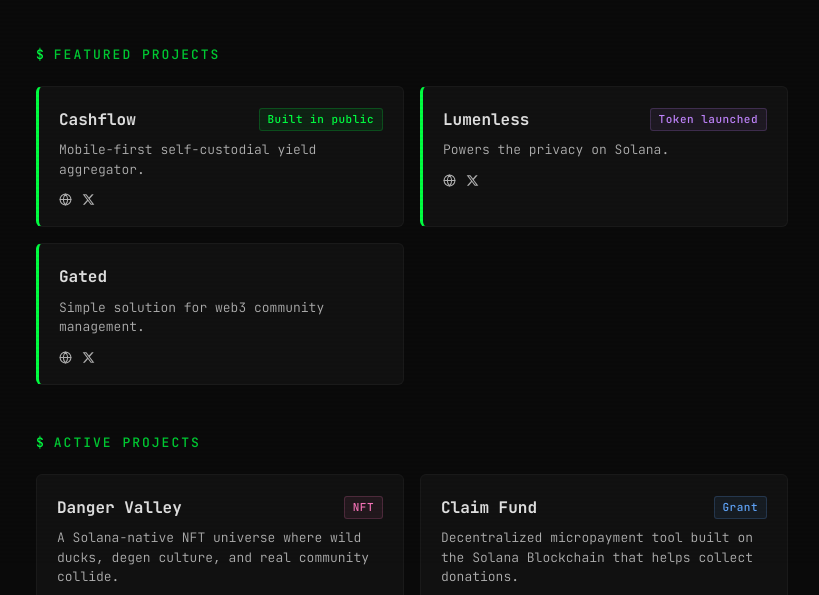
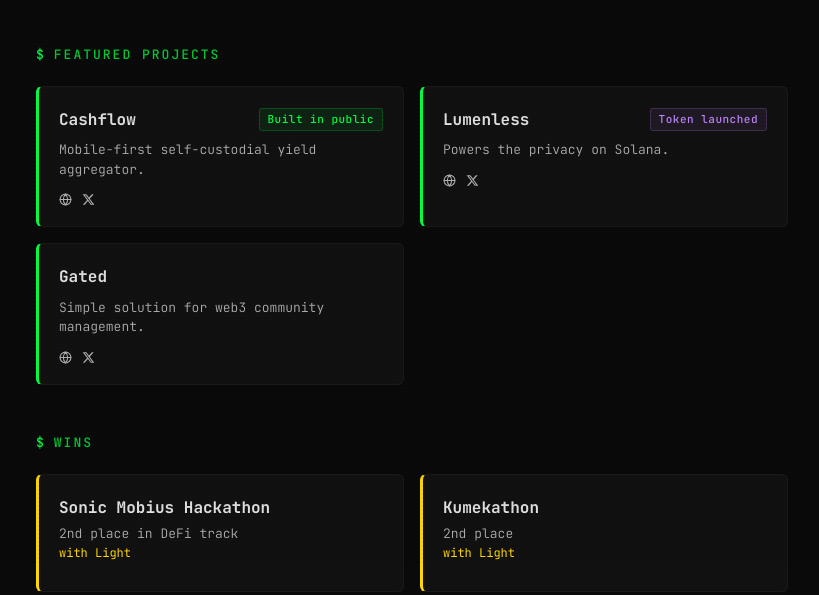
Before and after one commit to heymike777/heymike-website, a website: page index.html in a window 1280 px wide. Shown: the part 235-830 px from the top of the page, without its empty margins (228-1047 px from the left). Drawn offline with Linux system fonts and the light colour scheme.

Commit message:
Wins block

```diff
--- a/index.html
+++ b/index.html
@@ -120,6 +120,42 @@
                             <svg viewBox="0 0 24 24" fill="currentColor"><path d="M18.244 2.25h3.308l-7.227 8.26 8.502 11.24H16.17l-5.214-6.817L4.99 21.75H1.68l7.73-8.835L1.254 2.25H8.08l4.713 6.231zm-1.161 17.52h1.833L7.084 4.126H5.117z"/></svg>
                         </a>
                     </div>
+                </div>
+
+            </div>
+        </section>
+
+        <!-- Wins -->
+        <section class="section">
+            <h2 class="section-header">Wins</h2>
+            <div class="projects-grid">
+
+                <!-- Sonic Mobius Hackathon -->
+                <div class="win-card">
+                    <div class="win-name">Sonic Mobius Hackathon</div>
+                    <div class="win-desc">2nd place in DeFi track</div>
+                    <div class="win-project">with Light</div>
+                </div>
+
+                <!-- Kumekathon -->
+                <div class="win-card">
+                    <div class="win-name">Kumekathon</div>
+                    <div class="win-desc">2nd place</div>
+                    <div class="win-project">with Light</div>
+                </div>
+
+                <!-- Build for Bonk -->
+                <div class="win-card">
+                    <div class="win-name">Build for Bonk</div>
+                    <div class="win-desc">Sidetrack on Colosseum hackathon</div>
+                    <div class="win-project">with BonkChess</div>
+                </div>
+
+                <!-- Sanctum -->
+                <div class="win-card">
+                    <div class="win-name">Sanctum</div>
+                    <div class="win-desc">Sidetrack on Colosseum hackathon</div>
+                    <div class="win-project">with Lumenless</div>
                 </div>
 
             </div>
--- a/style.css
+++ b/style.css
@@ -314,6 +314,42 @@
     box-shadow: 0 0 20px var(--green-glow);
 }
 
+/* Win Cards */
+.win-card {
+    background: var(--bg-card);
+    border: 1px solid var(--border);
+    border-left: 3px solid #ffd700;
+    border-radius: 6px;
+    padding: 20px;
+    transition: border-color 0.2s, box-shadow 0.2s;
+}
+
+.win-card:hover {
+    border-color: var(--border-hover);
+    border-left-color: #ffd700;
+    box-shadow: 0 0 20px rgba(255, 215, 0, 0.05);
+}
+
+.win-name {
+    font-size: 16px;
+    font-weight: 700;
+    color: var(--text-bright);
+    margin-bottom: 4px;
+}
+
+.win-project {
+    font-size: 12px;
+    color: #ffd700;
+    margin-bottom: 8px;
+}
+
+.win-desc {
+    font-size: 13px;
+    color: var(--text);
+    font-weight: 300;
+    line-height: 1.5;
+}
+
 /* Partner Cards */
 .partner-card {
     background: var(--bg-card);
```
